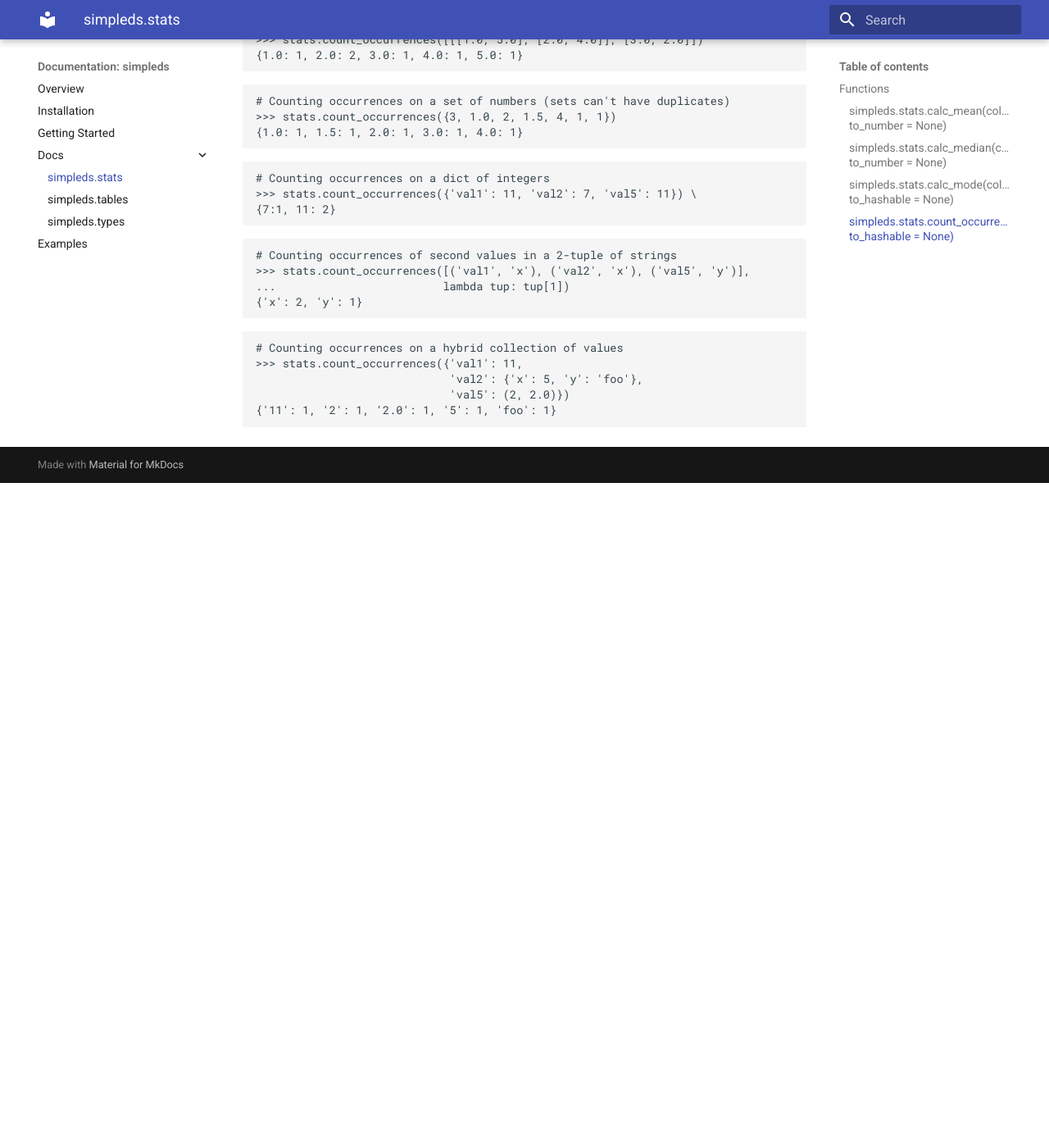
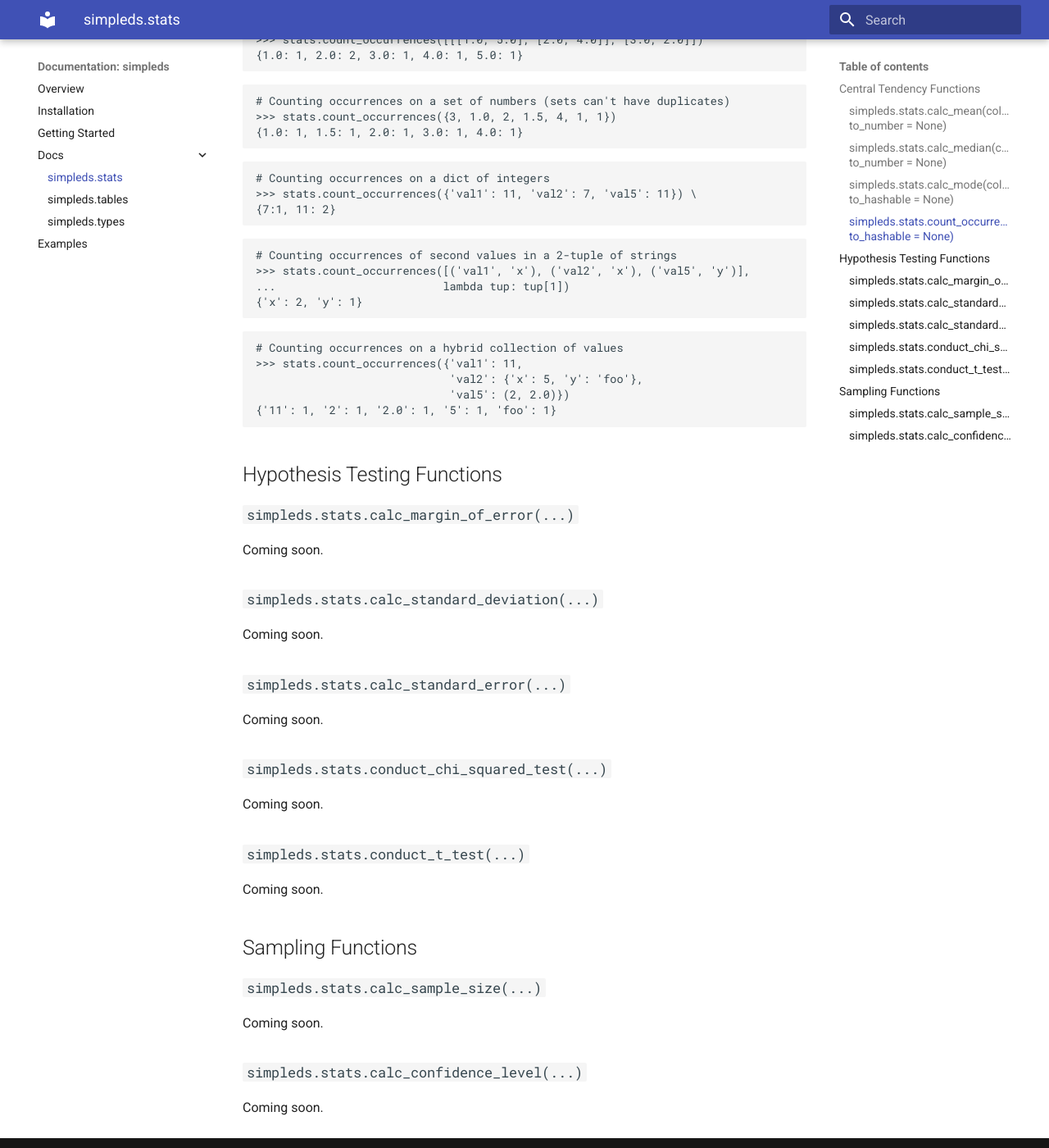
Before and after one commit to keiferc/simpleds, an MkDocs documentation site: the page built from docs/interfaces/stats.md, in a window 1280 px wide and 1400 px high, scrolled down 5647 px. Shown: the whole window at 82% size. Built offline with MkDocs 1.6.1 and Material for MkDocs 9.7.7, drawn with Linux system fonts in a browser that asks for light colours; before the commit the page ends 6236 px from its top, so only the background shows below that; some of the changed text lies outside the part shown.

Commit message:
added stats function names to docs

````diff
--- a/docs/interfaces/stats.md
+++ b/docs/interfaces/stats.md
@@ -3,7 +3,7 @@
 `simpleds.stats` is a Python 3 module that contains simple statistical
 functions for data science usage.
 
-## Functions
+## Central Tendency Functions
 
 ### `simpleds.stats.calc_mean(collection, to_number = None)`
 Returns the mean of a given collection.
@@ -248,3 +248,30 @@ Examples:
                              'val5': (2, 2.0)})
 {'11': 1, '2': 1, '2.0': 1, '5': 1, 'foo': 1}
 ```
+
+
+## Hypothesis Testing Functions
+
+### `simpleds.stats.calc_margin_of_error(...)`
+Coming soon.
+
+### `simpleds.stats.calc_standard_deviation(...)`
+Coming soon.
+
+### `simpleds.stats.calc_standard_error(...)`
+Coming soon.
+
+### `simpleds.stats.conduct_chi_squared_test(...)`
+Coming soon.
+
+### `simpleds.stats.conduct_t_test(...)`
+Coming soon.
+
+
+## Sampling Functions
+
+### `simpleds.stats.calc_sample_size(...)`
+Coming soon.
+
+### `simpleds.stats.calc_confidence_level(...)`
+Coming soon.
````
Also changed, not shown: 1 other file.
